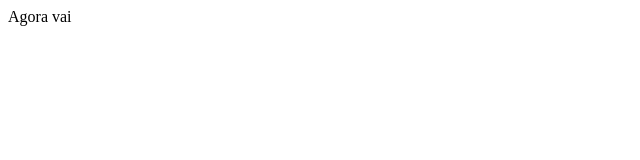
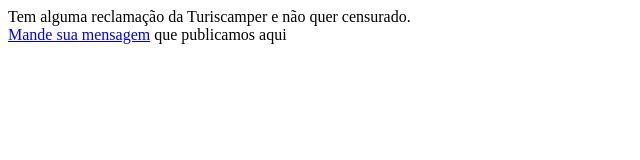
Before and after one commit to turiscamper/leaks, a plain HTML site: page index.html in a window 1280 px wide. Shown: the whole page, without its empty margins (0-640 px from the left). Drawn offline with Linux system fonts and the light colour scheme.

Commit message:
whatsapp

```diff
--- a/index.html
+++ b/index.html
@@ -2,7 +2,9 @@
     <head><title>Turiscamper - Não compre sem ver isso ...</title></head>
     <body>
 
-        Agora vai
+       Tem alguma reclamação da Turiscamper e não quer censurado.
+       <br>
+       <a href="https://api.whatsapp.com/send?phone=554788467276">Mande sua mensagem</a> que publicamos aqui
 
     </body>
 </html>
```
